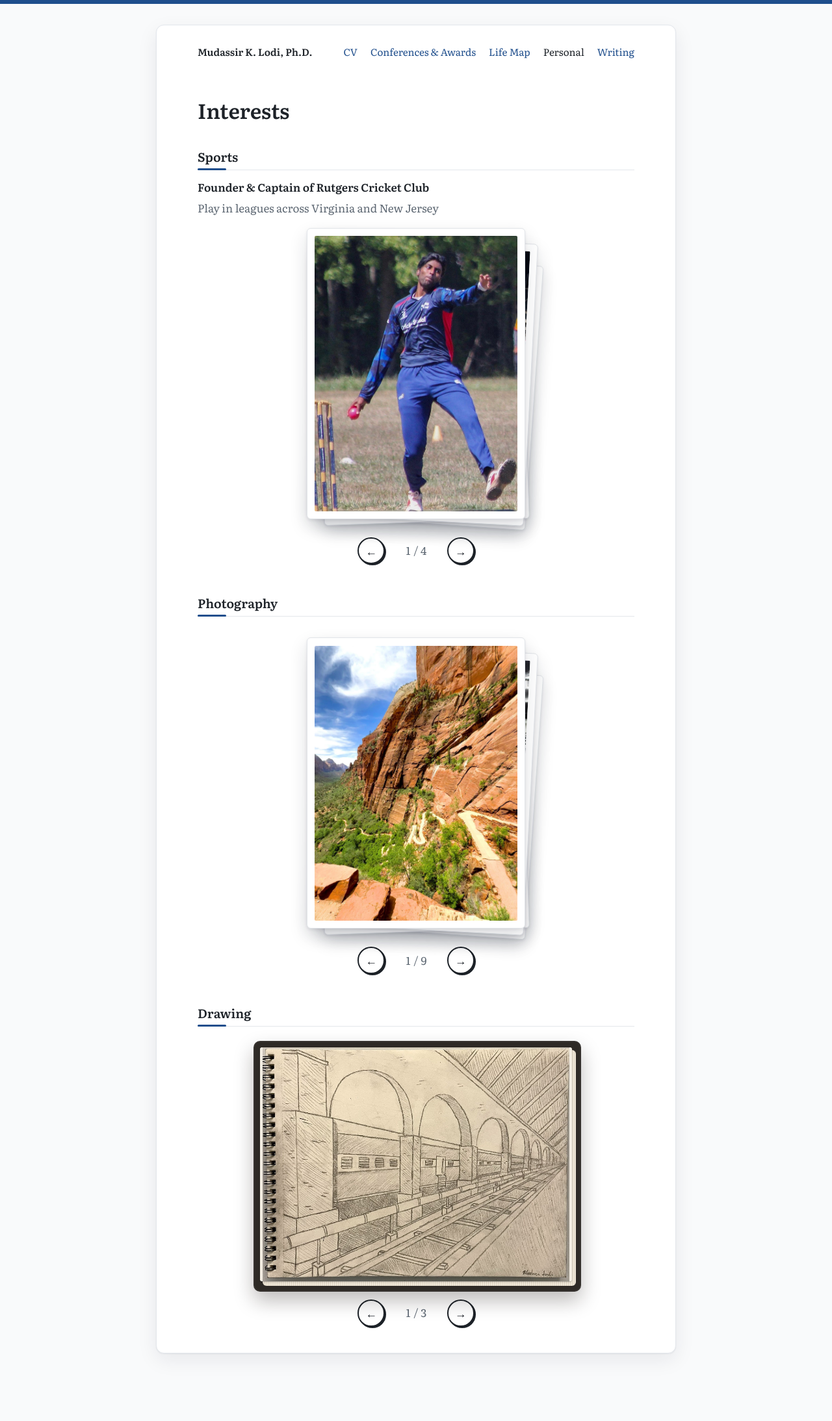
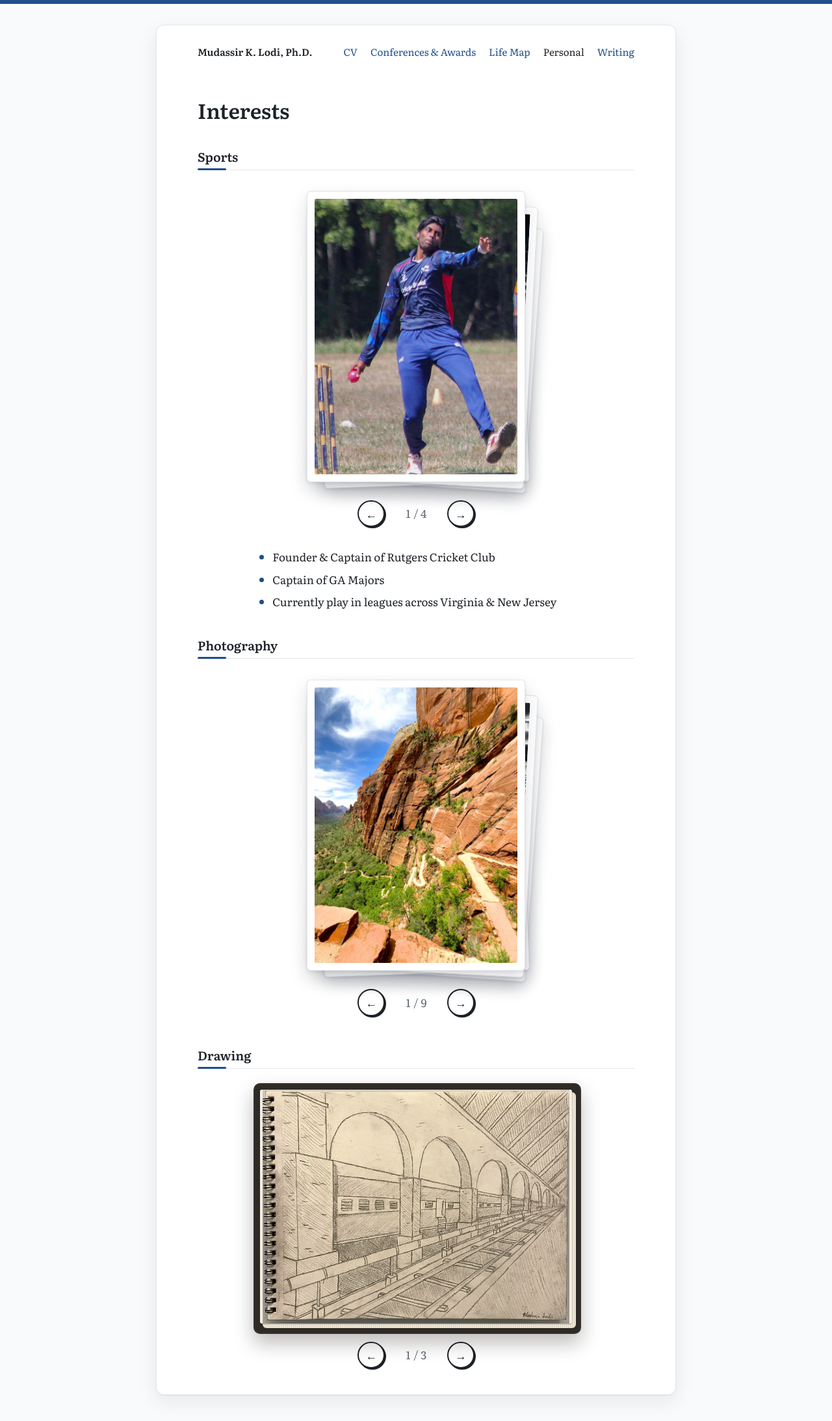
Before and after one commit to mklodi1/mklodi1.github.io, a Jekyll site: the page built from personal/index.html, in a window 1280 px wide. Shown: the whole page at 65% size. Built offline with Jekyll 4.4.1, drawn with Linux system fonts in a browser that asks for light colours; before the commit the page ends 2123 px from its top, so only the background shows below that.

Commit message:
Move Sports details into a list under the photos
Co-Authored-By: Claude Opus 5.5 <noreply@anthropic.com>
Claude-Session: https://claude.ai/code/session_018B7yRm4wV88UDqtVSP6gVK

```diff
--- a/assets/css/style.css
+++ b/assets/css/style.css
@@ -187,8 +187,9 @@ body { border-top: 6px solid var(--link); }
 .places, .personal { padding-block: 3.5rem 2rem; }
 .places h1, .personal h1 { font-size: 2rem; margin-bottom: 1.5rem; }
 .gallery-section { margin-top: 2.5rem; }
-.section-note { margin: -.25rem 0 0; font-weight: 600; }
-.section-note-sub { margin-top: .2rem; font-weight: 400; color: var(--muted); }
+.section-list { max-width: 30rem; margin: 1.5rem auto 0; padding-left: 1.2rem; }
+.section-list li { margin-bottom: .35rem; }
+.section-list li::marker { color: var(--link); }
 .gallery-section h2 { font-size: 1.2rem; margin-bottom: 1rem; padding-bottom: .5rem; border-bottom: 1px solid var(--rule); }
 .gallery { display: grid; grid-template-columns: repeat(auto-fill, minmax(12rem, 1fr)); gap: .75rem; }
 .gallery:empty { display: none; }
--- a/personal/index.html
+++ b/personal/index.html
@@ -19,8 +19,6 @@ permalink: /personal/
   {% assign images = site.static_files | where_exp: "f", "f.path contains prefix" | where_exp: "f", "f.extname != ''" | sort: "path" %}
   <section class="gallery-section" aria-labelledby="h-{{ folder }}">
     <h2 id="h-{{ folder }}">{{ heading }}</h2>
-    {% if folder == "sports" %}<p class="section-note">Founder &amp; Captain of Rutgers Cricket Club</p>
-    <p class="section-note section-note-sub">Play in leagues across Virginia and New Jersey</p>{% endif %}
     {% assign shown = 0 %}
     <div class="deck deck-{{ folder }}" data-deck aria-roledescription="photo stack" aria-label="{{ heading }}">
       <div class="deck-stack">
@@ -45,6 +43,13 @@ permalink: /personal/
       {% endif %}
     </div>
     {% if shown == 0 %}<p class="muted">Coming soon.</p>{% endif %}
+    {% if folder == "sports" %}
+    <ul class="section-list">
+      <li>Founder &amp; Captain of Rutgers Cricket Club</li>
+      <li>Captain of GA Majors</li>
+      <li>Currently play in leagues across Virginia &amp; New Jersey</li>
+    </ul>
+    {% endif %}
   </section>
   {% endfor %}
 </article>
```
